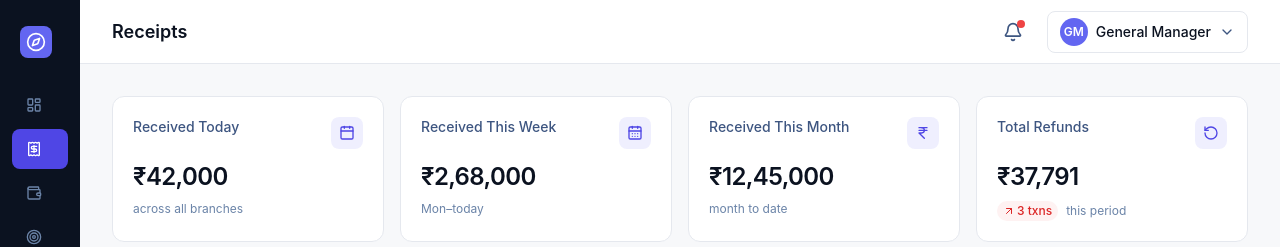
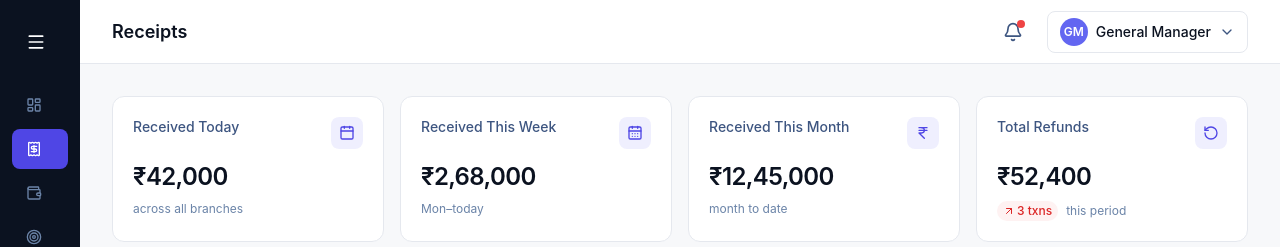
Before and after one commit to farseent/GM_Dashboard, a React (Vite) app: page /receipts in a window 1280 px wide. Shown: the top 247 px of the page. Built offline with nearby package versions, Linux system fonts and the light colour scheme.

Commit message:
minor changes

```diff
--- a/src/data/receipts.data.js
+++ b/src/data/receipts.data.js
@@ -14,13 +14,28 @@ function seededRow(i) {
   const isRefund = i % 9 === 0
   const isPending = !isRefund && i % 5 === 0
   const status = isRefund ? 'Refunded' : isPending ? 'Pending' : 'Paid'
-  const amount = 6000 + ((i * 733) % 24000)
+  const totalAmount = 6000 + ((i * 733) % 24000)
+
+  let paidAmount;
+  if (status === 'Paid') {
+    paidAmount = totalAmount
+  }
+  else if (status === 'Pending') {
+    paidAmount = Math.round(totalAmount * (0.3 + ((i * 13) % 50) / 100))
+  }
+  else {
+    paidAmount = 0
+  }
+  const balance = totalAmount - paidAmount
 
   return {
     id: 1000 + i,
-    bookingId: `BK-2026-${String(1000 + i).padStart(5, '0')}`,
+    clientId: `CL-2026-${String(1000 + i).padStart(5, '0')}`,
     customer: NAMES[i % NAMES.length],
-    amount,
+    phone: `9${String(100000000 + i * 87321).slice(0, 9)}`,
+    totalAmount,
+    paidAmount,
+    balance: totalAmount - paidAmount,
     method: METHODS[i % METHODS.length],
     tour: TOURS[i % TOURS.length],
     branch: BRANCHES[i % BRANCHES.length],
@@ -28,7 +43,7 @@ function seededRow(i) {
     date: `2026-0${(i % 6) + 1}-${String((i % 27) + 1).padStart(2, '0')}`,
     status,
     refundReason: isRefund ? ['Trip cancelled by customer', 'Duplicate payment', 'Weather cancellation'][i % 3] : null,
-    pendingDue: isPending ? Math.round(amount * 0.4) : 0,
+    // pendingDue: isPending ? Math.round(amount * 0.4) : 0,
   }
 }
 
@@ -38,7 +53,8 @@ export const receiptsKpis = {
   totalToday: 42000,
   totalThisWeek: 268000,
   totalThisMonth: 1245000,
-  totalRefunds: receipts.filter((r) => r.status === 'Refunded').reduce((s, r) => s + r.amount, 0),
+  totalRefunds: 52400,
+  // totalRefunds: receipts.filter((r) => r.status === 'Refunded').reduce((s, r) => s + r.balance, 0),
   netReceipts: receipts.reduce((s, r) => s + (r.status === 'Refunded' ? 0 : r.amount), 0),
 }
 
--- a/src/features/receipts/ReceiptsPage.jsx
+++ b/src/features/receipts/ReceiptsPage.jsx
@@ -37,20 +37,23 @@ export default function ReceiptsPage() {
     () =>
       filterRows(receipts, {
         search,
-        searchKeys: ['customer', 'bookingId', 'tour'],
+        searchKeys: ['customer', 'clientId', 'phone'],
         fieldFilters: { branch: branchFilter, method: methodFilter, status: statusFilter },
       }),
     [search, branchFilter, methodFilter, statusFilter]
   )
 
   const columns = [
-    { key: 'bookingId', label: 'Booking ID', sortable: true },
+    { key: 'clientId', label: 'Client ID', sortable: true },
     { key: 'customer', label: 'Customer', sortable: true },
+    { key: 'phone', label: 'Phone', sortable: true },
     { key: 'tour', label: 'Tour', sortable: true },
     { key: 'branch', label: 'Branch', sortable: true },
-    { key: 'method', label: 'Method', sortable: true },
-    { key: 'amount', label: 'Amount', sortable: true, align: 'right', render: (r) => formatCurrency(r.amount) },
-    { key: 'date', label: 'Date', sortable: true, render: (r) => formatDate(r.date) },
+    // { key: 'method', label: 'Method', sortable: true },
+    { key: 'totalAmount', label: 'Total', sortable: true, align: 'right', render: (r) => formatCurrency(r.totalAmount),},
+    { key: 'paidAmount', label: 'Paid', sortable: true, align: 'right', render: (r) => formatCurrency(r.paidAmount),},
+    { key: 'balance', label: 'Balance', sortable: true, align: 'right', render: (r) => formatCurrency(r.balance),},
+    // { key: 'date', label: 'Date', sortable: true, render: (r) => formatDate(r.date) },
     {
       key: 'status',
       label: 'Status',
@@ -62,7 +65,7 @@ export default function ReceiptsPage() {
             <p className="mt-1 text-xs text-negative-600">{r.refundReason}</p>
           )}
           {r.status === 'Pending' && (
-            <p className="mt-1 text-xs text-warning-600">{formatCurrency(r.pendingDue)} due</p>
+            <p className="mt-1 text-xs text-warning-600">{formatCurrency(r.balance)} due</p>
           )}
         </div>
       ),
@@ -149,10 +152,10 @@ export default function ReceiptsPage() {
         <TableFilterBar
           search={search}
           onSearchChange={setSearch}
-          searchPlaceholder="Search customer, booking ID, or tour..."
+          searchPlaceholder="Search customer, customer ID, or phone..."
           filters={[
             { key: 'branch', label: 'Branch', options: ['Kochi', 'Bengaluru', 'Chennai', 'Coimbatore', 'Mysuru'] },
-            { key: 'method', label: 'Method', options: ['UPI', 'Cash', 'Card', 'Bank Transfer', 'Wallet'] },
+            // { key: 'method', label: 'Method', options: ['UPI', 'Cash', 'Card', 'Bank Transfer', 'Wallet'] },
             { key: 'status', label: 'Status', options: ['Paid', 'Pending', 'Refunded'] },
           ]}
           values={{ branch: branchFilter, method: methodFilter, status: statusFilter }}
--- a/src/index.css
+++ b/src/index.css
@@ -50,3 +50,16 @@ body {
   background-color: var(--color-surface);
   color: var(--color-brand-950);
 }
+
+/* Remove focus outline from Recharts */
+.recharts-wrapper:focus,
+.recharts-wrapper *:focus,
+.recharts-surface:focus,
+.recharts-surface *:focus {
+  outline: none !important;
+}
+
+.recharts-wrapper,
+.recharts-surface {
+  -webkit-tap-highlight-color: transparent;
+}
--- a/src/layout/Sidebar.jsx
+++ b/src/layout/Sidebar.jsx
@@ -1,5 +1,5 @@
 import { NavLink } from 'react-router-dom'
-import { Compass, X } from 'lucide-react'
+import { Compass, Menu, X } from 'lucide-react'
 import { NAV_ITEMS } from '../constants/navigation'
 import clsx from 'clsx'
 
@@ -31,8 +31,12 @@ export default function Sidebar({ isExpanded, onExpand, onCollapse }) {
             className="flex items-center gap-2"
             aria-label="Expand sidebar"
           >
-            <div className="flex h-8 w-8 shrink-0 items-center justify-center rounded-lg bg-accent-500">
-              <Compass className="h-5 w-5 text-white" />
+            <div className="flex h-8 w-8 shrink-0 items-center justify-center rounded-lg">
+              {isExpanded ? (
+                <Compass className="h-5 w-5 text-white" />
+              ) : (
+                <Menu className="h-5 w-5 text-white" />
+              )}
             </div>
             <div
               className={clsx(
```
